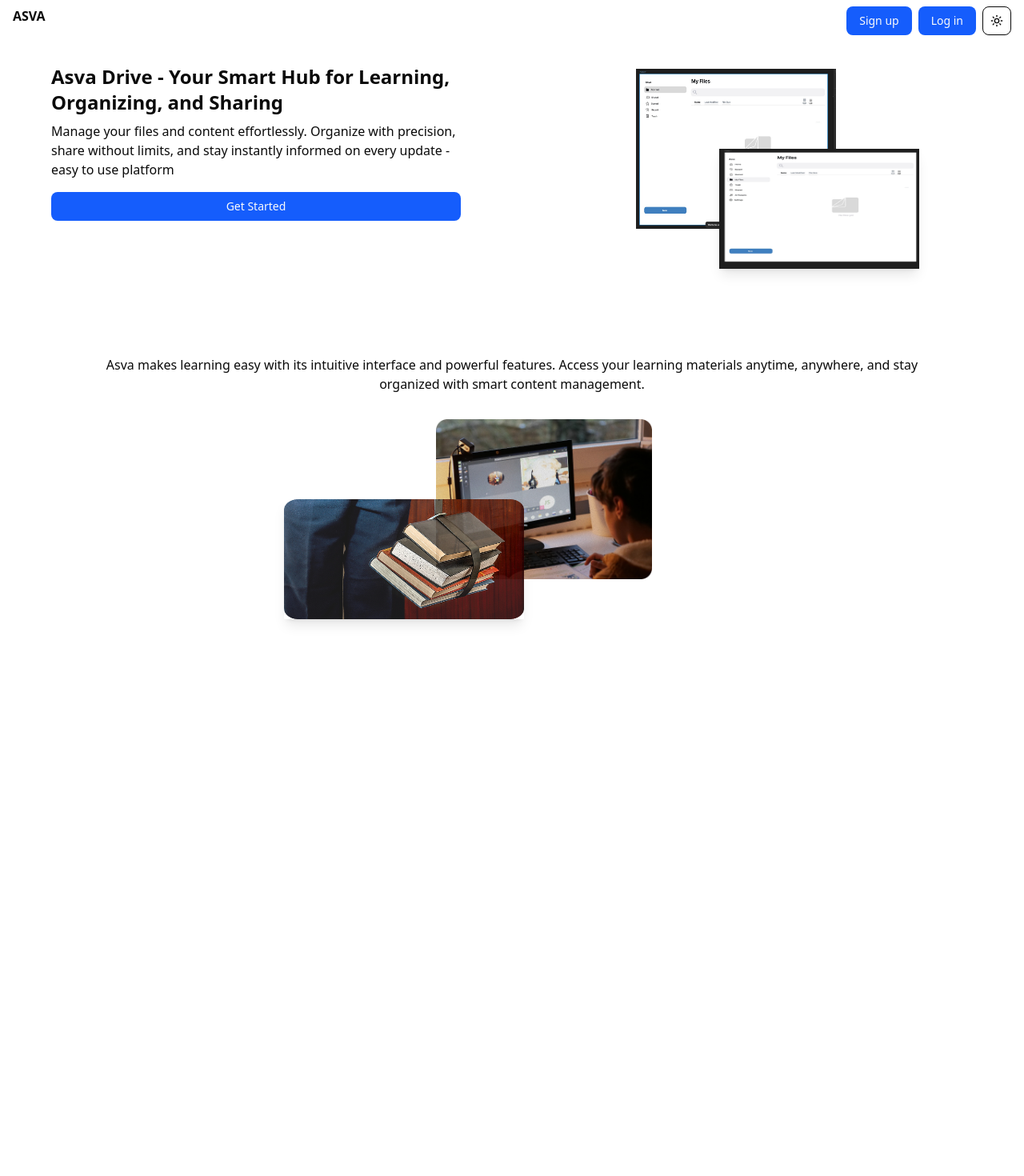
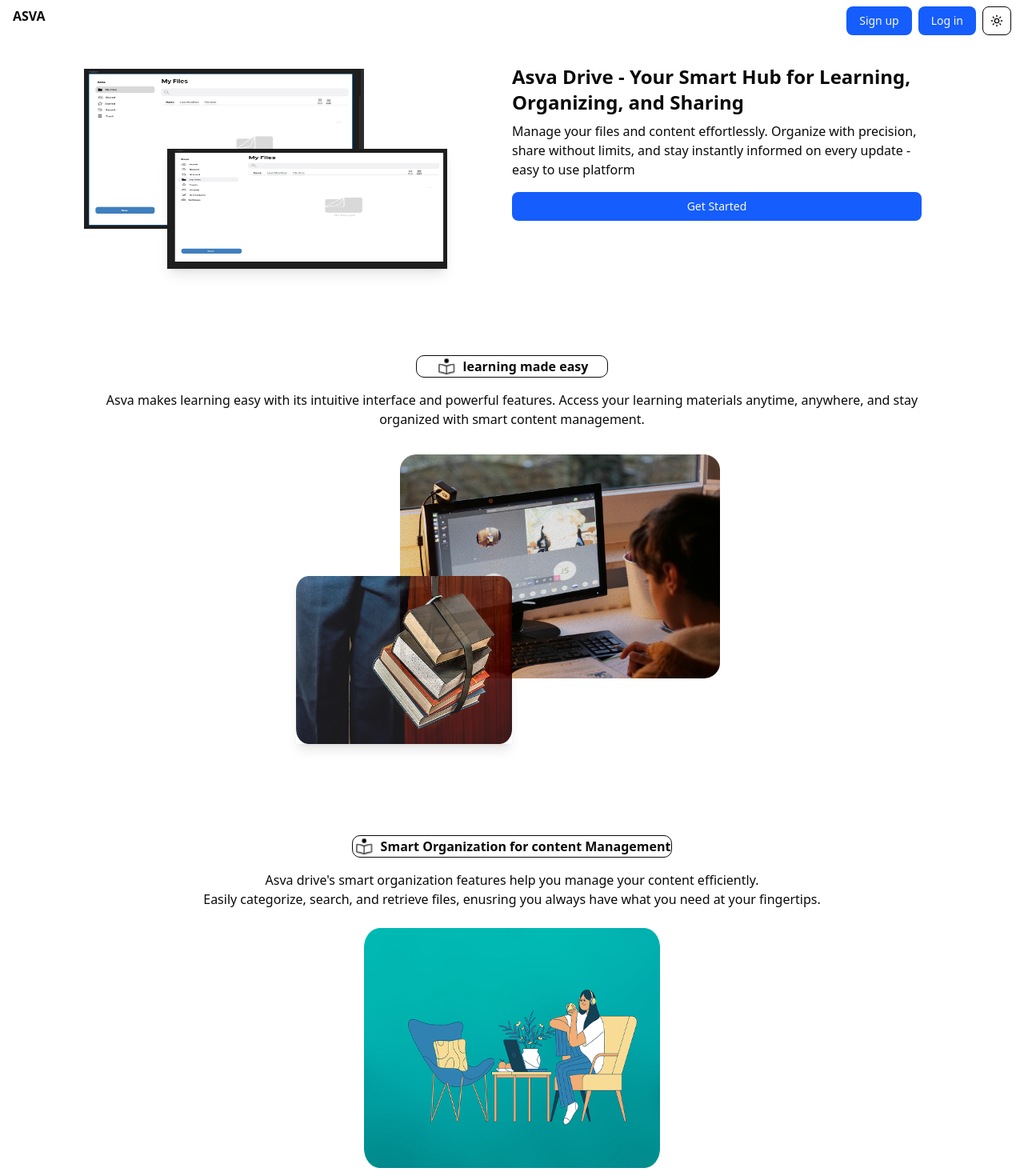
Before and after one commit to Saki-A5/Asva-drive, a Next.js app: page / in a window 1280 px wide. Shown: the top 1470 px of the page at 80% size. Before the commit the page ends 1140 px from the top, so only its background shows below. Built offline with nearby package versions, Linux system fonts and the light colour scheme.

Commit message:
replacing existing work with new work

```diff
--- a/src/app/components/Email.tsx
+++ b/src/app/components/Email.tsx
@@ -5,6 +5,7 @@ import { zodResolver } from "@hookform/resolvers/zod"
 import { ArrowRight } from "lucide-react"
 import { useForm } from "react-hook-form"
 import z from "zod"
+import Link from "next/link"
 
 interface Emailprops {
     email: string
@@ -33,7 +34,7 @@ const Emailstep = ({email, setEmail, nextStep}: Emailprops) => {
         <div>
             <Form {...form}>
                 <form onSubmit={form.handleSubmit(onSubmit)}
-                className="w-4/5 mx-auto"
+                className="w-4/5 mx-auto sm:w-3/5 md:w-2/5 mt-24"
                 >
                     <img src="/asva logo.jpg" alt="asva logo" height={60} width={70} className="mx-auto pt-4 pb-12"/>
                     <h2 className="font-bold text-xl text-center pb-4">Sign in with Google</h2>
@@ -53,8 +54,7 @@ const Emailstep = ({email, setEmail, nextStep}: Emailprops) => {
                     </FormItem>
                 )}
                 />
-                {/* <Button type="submit" size="icon" variant="ghost"
-                className="absolute right-1 top-1/2 -translate-y-12">Next</Button> */}
+                <p className="text-center mt-4 mb-4">already have an account? <span><Link href="#" className="underline">Login</Link></span></p>
                 </form>
             </Form>
         </div>
--- a/src/app/components/SignupDetail.tsx
+++ b/src/app/components/SignupDetail.tsx
@@ -5,6 +5,7 @@ import z from "zod"
 import { Form, FormControl, FormField, FormItem, FormMessage } from "@/components/ui/form"
 import { Input } from "@/components/ui/input"
 import { Button } from "@/components/ui/button"
+import Link from "next/link"
 
 interface Detailsprop {
     email: string
@@ -40,7 +41,7 @@ const Details = ({email} : Detailsprop) => {
         <div>
             <Form {...form}>
                 <form onSubmit={form.handleSubmit(onSubmit)}
-                className="w-4/5 mx-auto"
+                className="w-4/5 mx-auto sm:w-3/5 md:w-2/5 mt-20"
                 >
                     <img src="/asva logo.jpg" alt="asva logo" height={60} width={70} className="mx-auto pt-4 pb-12"/>
                     <h2 className="font-bold text-xl text-center pb-4">Sign in with Google</h2>
@@ -86,7 +87,8 @@ const Details = ({email} : Detailsprop) => {
                     </FormItem>
                 )}
                 />
-                <Button>Submit</Button>
+                <Button className="mx-auto block mt-4 w-4/5">Create Account</Button>
+                <p className="text-center mt-4 mb-4">already have an account? <span><Link href="#" className="underline">Login</Link></span></p>
                 </form>
             </Form>
         </div>
--- a/src/app/globals.css
+++ b/src/app/globals.css
@@ -126,12 +126,3 @@ body {
   }
 
 }
-
-@media only screen and (min-width:510px) {
-    .here{
-      @apply w-[306px] flex items-center justify-center
-    }
-    .heree{
-
-    }
-  }
--- a/src/app/page.tsx
+++ b/src/app/page.tsx
@@ -8,16 +8,16 @@ const Home = () => {
     <div>
       <Navbar />
       <div className="md:grid md:grid-cols-2">
-        <div className="w-4/5 mx-auto mb-8">
+        <div className="w-4/5 mx-auto mb-8 md:order-2 lg:mr-100">
           <h2 className="font-bold text-2xl mb-2">Asva Drive - Your Smart Hub for Learning, Organizing, and Sharing</h2>
           <p className="mb-4">Manage your files and content effortlessly. Organize with precision, share without limits, and stay instantly informed on every update - easy to use platform</p>
           <Link href="/signup"><Button className="bg-blue-600 hover:bg-blue-800 w-full">Get Started</Button></Link>
         </div>
 
         <div className="max-w-full pb-4 flex justify-center items-center">
-        <div className="relative w-[250px] h-[200px] right-10">
+        <div className="relative w-[250px] lg:w-[350px] h-[200px] right-10">
           <Image src='/myfiles.jpg' alt="first image" fill className="object-fill"/>
-          <div className="absolute top-25 left-26 w-[250px] h-[150px] shadow-lg overflow-hidden ">
+          <div className="absolute top-25 left-26 w-[250px] lg:w-[350px] h-[150px] shadow-lg overflow-hidden ">
             <Image src="/myfiles2.jpg" alt="overlay" fill className="object-fill"/>
           </div>
         </div>
@@ -25,19 +25,38 @@ const Home = () => {
       </div>
 
       {/* learning made easy */}
-      <div className="mb-100 mt-34">
+      <div className="mb-45 mt-34">
+        <div className="flex justify-center items-center border rounded-lg w-60 mx-auto mb-4">
+          <Image src="/reading.png" alt="learning made easy" width={26} height={26}/>
+          <h3 className="pl-2 font-semibold">learning made easy</h3>
+        </div>
         <div className="mx-auto w-4/5">
         <p className="text-center mb-8">Asva makes learning easy with its intuitive interface and powerful features. Access your learning materials anytime, anywhere, and stay organized with smart content management.</p>
         </div>
         <div className="max-w-full pb-4 flex justify-center items-center">
-        <div className="relative w-[270px] h-[200px] left-10 float-right">
+        <div className="relative w-[270px] h-[200px] md:w-[330px] md:h-[280px] lg:w-[400px] left-10 md:left-20 lg:left-15 float-right">
           <Image src='/child.png' alt="first image" fill className="object-fill "/>
-          <div className="absolute top-25 right-40 w-47 sm:w-75 h-[150px] shadow-lg overflow-hidden">
+          <div className="absolute top-25 right-40 w-[200px] md:w-[270px] h-[150px] md:right-55 lg:right-65 md:top-38 md:h-[210px] shadow-lg overflow-hidden">
             <Image src="/books.png" alt="overlay" fill className="object-fill"/>
           </div>
-        </div>        </div>
+        </div>
+        </div>
       </div>
 
+      {/* smart organization for content management */}
+      <div className="mb-4">
+        <div className="flex justify-center items-center border rounded-lg w-80 sm:w-100 mx-auto mb-4">
+          <Image src="/reading.png" alt="content management" width={26} height={26}/>
+          <h3 className="pl-2 font-semibold text-center sm:text-left">Smart Organization for content Management</h3>
+        </div>
+        <div className="mx-auto w-4/5 text-center">
+          <p>Asva drive's smart organization features help you manage your content efficiently.</p>
+          <p>Easily categorize, search, and retrieve files, enusring you always have what you need at your fingertips.</p>
+        </div>
+        <div className="flex justify-center items-center mt-6 w-[370px] h-[300px] relative mx-auto">
+          <Image src="/content management.png" alt="content management" fill />
+        </div>
+      </div>
 
     </div>
     )
```
Also changed, not shown: public/content management.png (added), public/reading.png (added).
